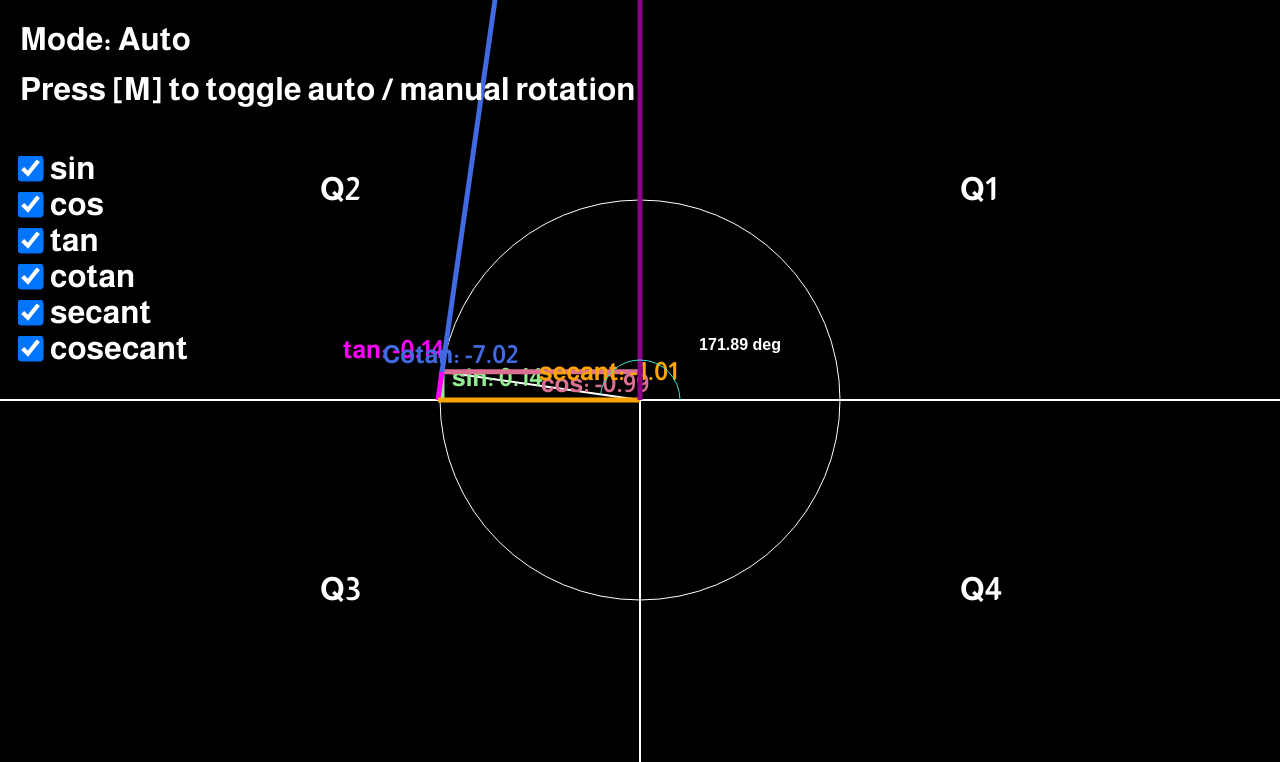
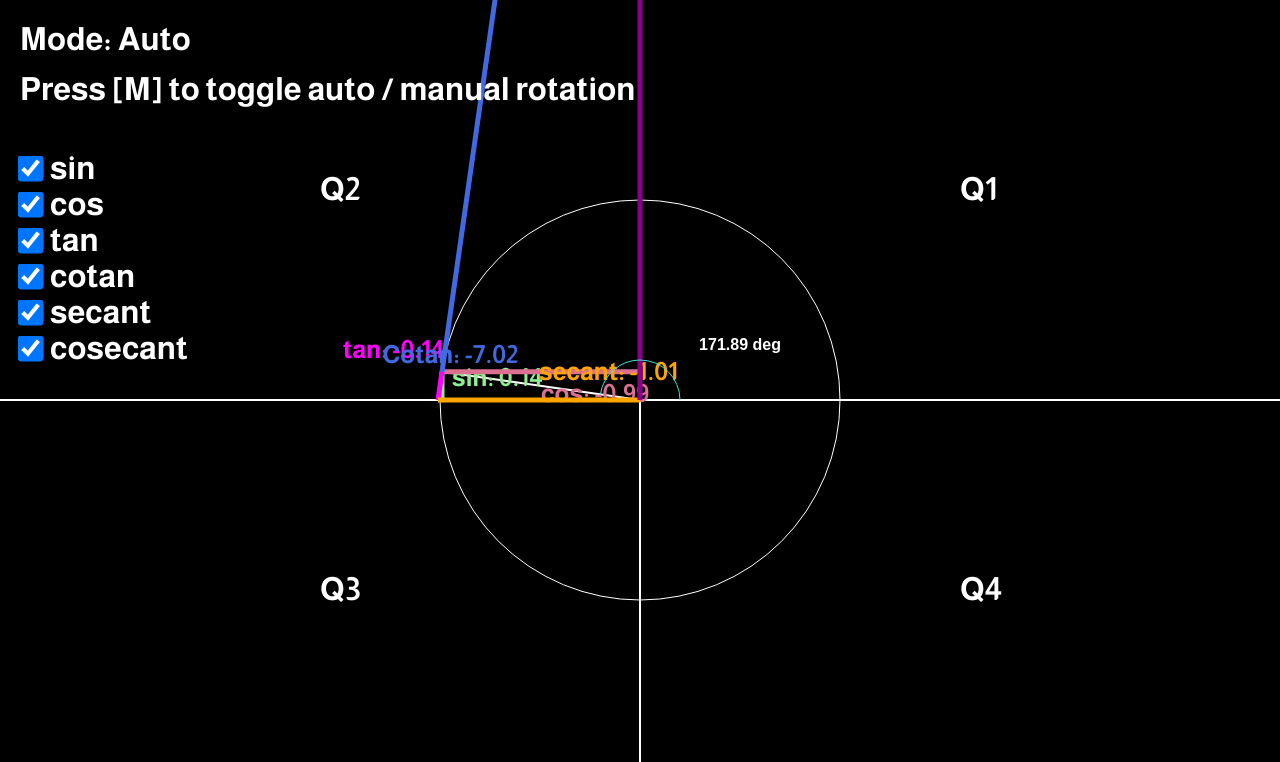
Before and after one commit to moalhaddar/unit-circle, a plain HTML site: page index.html in a window 1280 px wide. Shown: the top 762 px of the page. Drawn offline with Linux system fonts and the light colour scheme.

Commit message:
Fixed cos text

```diff
--- a/index.html
+++ b/index.html
@@ -70,7 +70,7 @@
                     const cosValue = Math.cos(angleInRad);
                     ctx.fillStyle = COS_COLOR;
                     ctx.font = VALUE_FONT;
-                    ctx.fillText(`cos: ${cosValue.toFixed(2)}`, (centerX + PX) / 2, PY + 20);
+                    ctx.fillText(`cos: ${cosValue.toFixed(2)}`, (centerX + PX) / 2, PY + 30);
                     ctx.restore();
                 }
 
```
